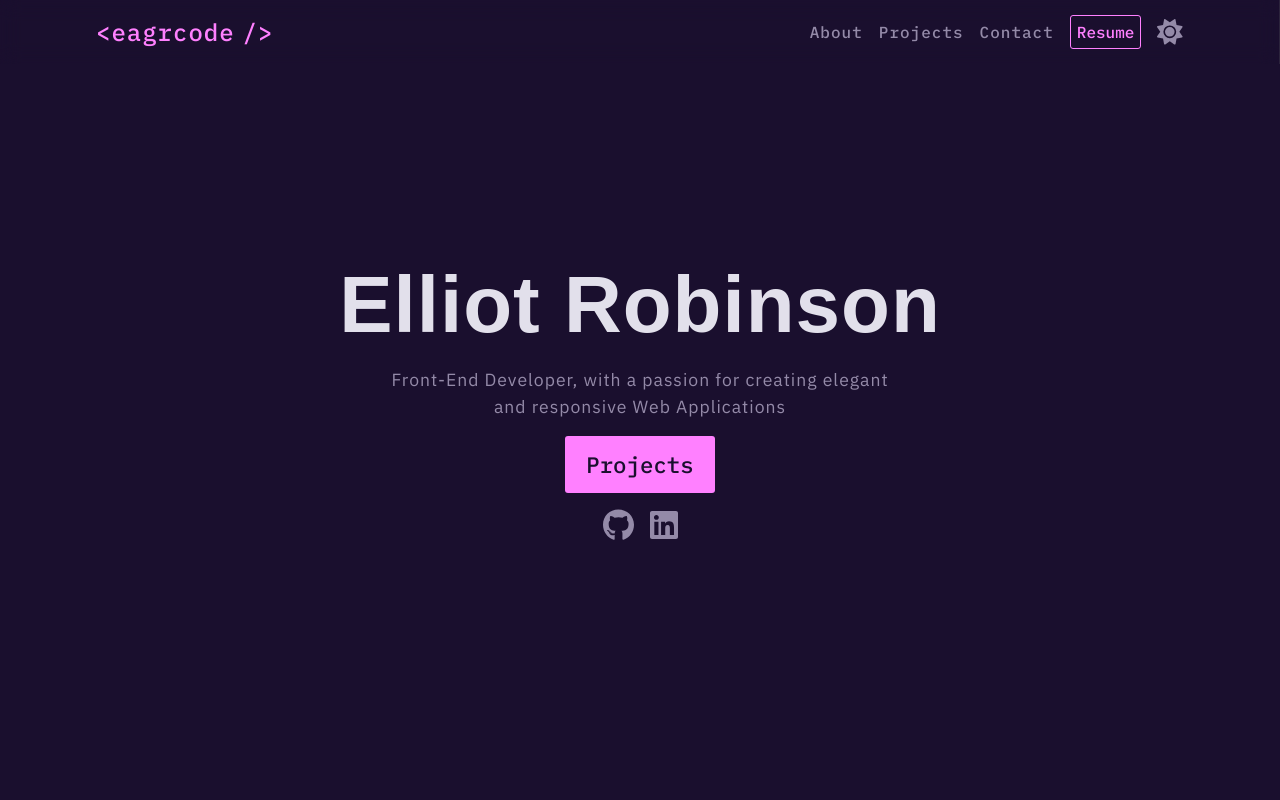
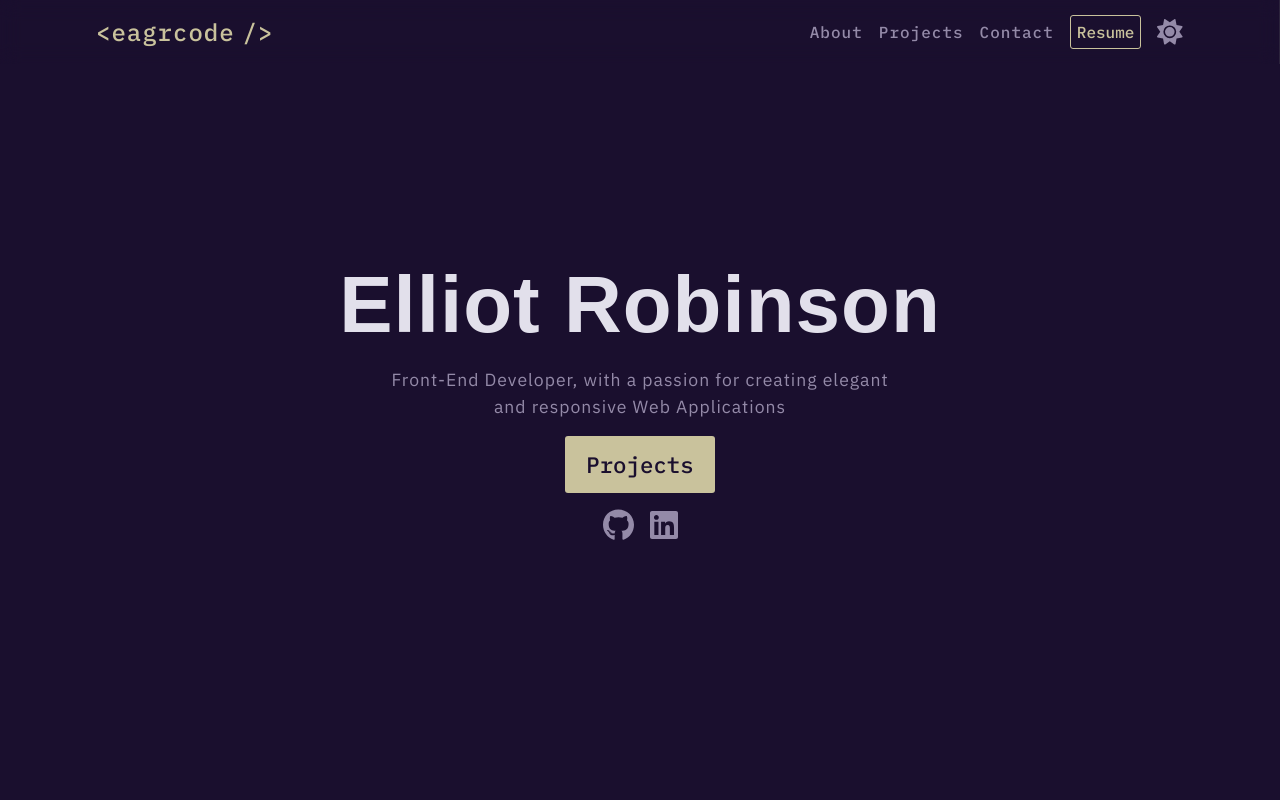
Before and after one commit to eagrcode/eagrcode-dev, a Next.js app: page / in a window 1280 px wide. Shown: the top 800 px of the page. Built offline with nearby package versions, Linux system fonts and the light colour scheme.

Commit message:
style tweaks

```diff
--- a/src/components/Contact/Contact.module.scss
+++ b/src/components/Contact/Contact.module.scss
@@ -26,11 +26,10 @@
 .contentContainer {
   display: flex;
   flex-direction: column;
-  gap: 1rem;
+  gap: 3rem;
 
   @media (min-width: 768px) {
     flex-direction: row;
-    gap: 3rem;
   }
 }
 
--- a/src/components/IconContainer/IconContainer.tsx
+++ b/src/components/IconContainer/IconContainer.tsx
@@ -17,10 +17,14 @@ export default function IconContainer() {
 
   return (
     <div className={styles.iconContainer}>
-      <Link href="" aria-label="GitHub profile">
+      <Link href="https://github.com/eagrcode" aria-label="GitHub profile" target="_blank">
         <FontAwesomeIcon className={`${styles.icon} ${styles[theme]}`} icon={faGithub} />
       </Link>
-      <Link href="" aria-label="LinkedIn profile">
+      <Link
+        href="https://www.linkedin.com/in/elliot-robinson/"
+        aria-label="LinkedIn profile"
+        target="_blank"
+      >
         <FontAwesomeIcon className={`${styles.icon} ${styles[theme]}`} icon={faLinkedin} />
       </Link>
     </div>
--- a/src/components/Projects/Projects.module.scss
+++ b/src/components/Projects/Projects.module.scss
@@ -19,7 +19,7 @@
   position: relative;
   display: grid;
   grid-template-columns: 1fr;
-  gap: 2rem;
+  gap: 3rem;
   width: 100%;
   max-width: 750px;
   height: auto;
--- a/src/styles/variables.css
+++ b/src/styles/variables.css
@@ -10,7 +10,7 @@
   --header-color-dark: hsl(250, 20%, 90%);
   --nav-bg-color-dark: hsl(260, 50%, 7%);
   --accent-color-dark: hsl(50, 30%, 70%);
-  --accent-color-dark: hsl(300, 100%, 75%);
+  /* --accent-color-dark: hsl(300, 100%, 75%); */
   /* --accent-color-dark: hsl(290, 50%, 70%); */
 
   /* light theme */
@@ -18,7 +18,7 @@
   --text-color-light: hsl(260, 20%, 40%);
   --header-color-light: hsl(250, 20%, 20%);
   --nav-bg-color-light: hsl(250, 20%, 80%);
-  --accent-color-light: hsl(260, 100%, 40%);
-  --accent-color-light: hsl(300, 100%, 75%);
-  /* --accent-color-light: hsl(175, 50%, 30%); */
+  /* --accent-color-light: hsl(260, 100%, 40%);
+  --accent-color-light: hsl(300, 100%, 75%); */
+  --accent-color-light: hsl(175, 50%, 30%);
 }
```
